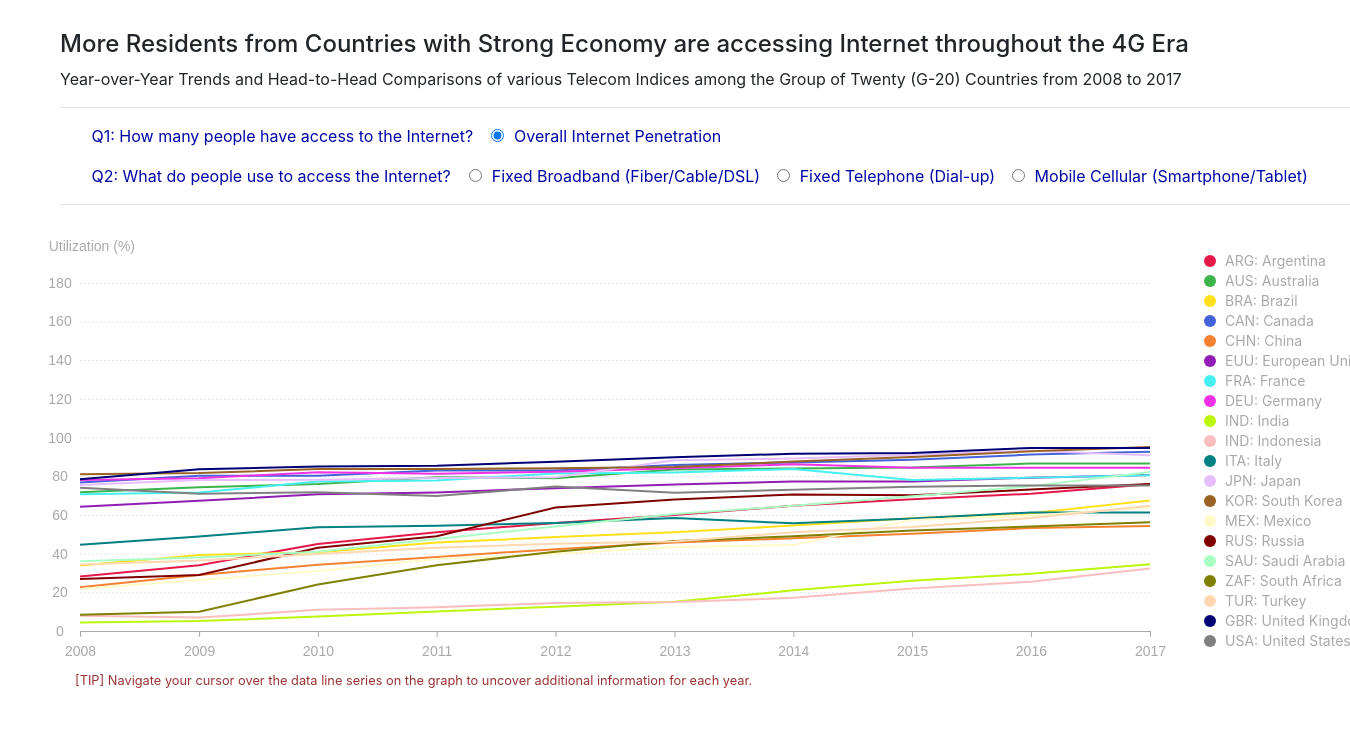
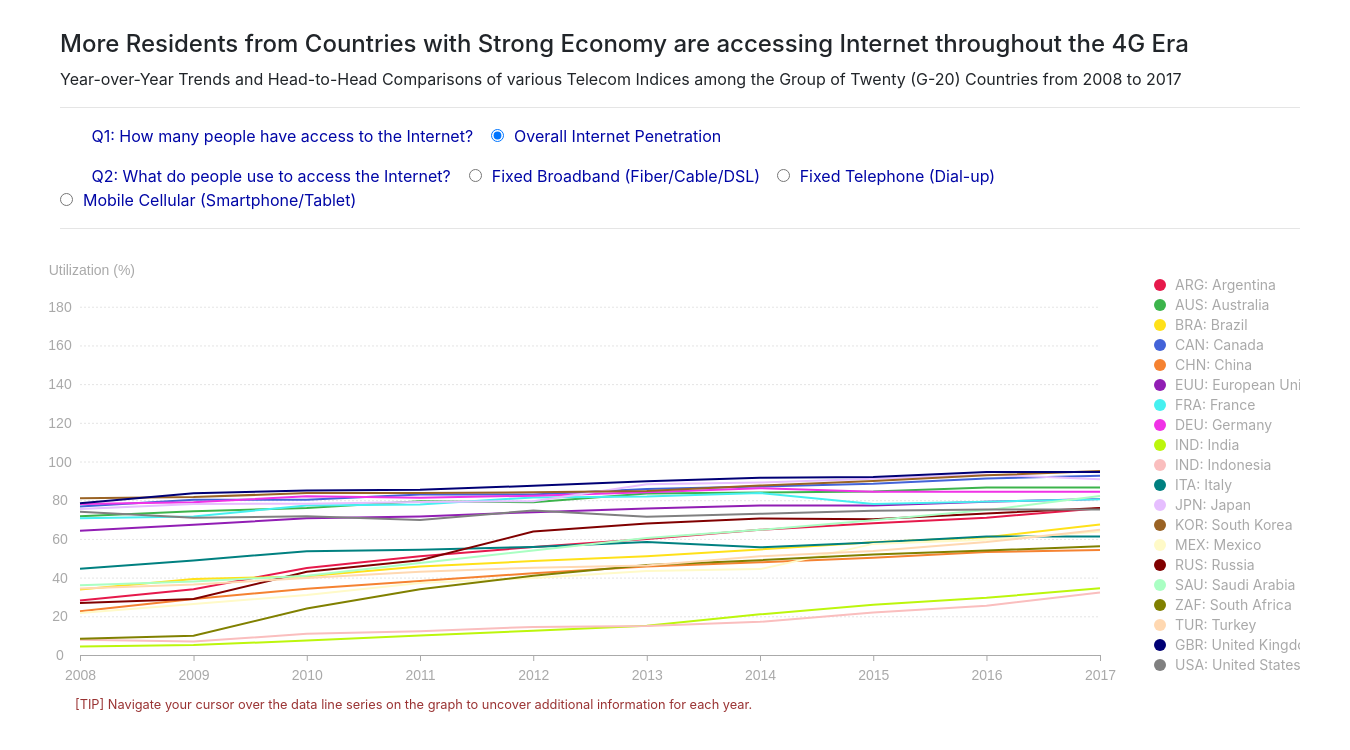
Before and after one commit to lcyen2/lcyen2.github.io, a plain HTML site: page index.html in a window 1280 px wide. Shown: the whole page, 1350 px wide, since content can reach past the window. Drawn offline with nearby package versions, Linux system fonts and the light colour scheme.

Commit message:
Update index.html

```diff
--- a/index.html
+++ b/index.html
@@ -76,7 +76,7 @@
 	<script>
 
     var margin = {top: 40, right: 200, bottom: 40, left: 80}
-    var width = 1350 - margin.left - margin.right
+    var width = 1300 - margin.left - margin.right
     var height = 450- margin.top - margin.bottom
 	var g20
     var parseYear = d3.timeParse("%Y-%m")
```
